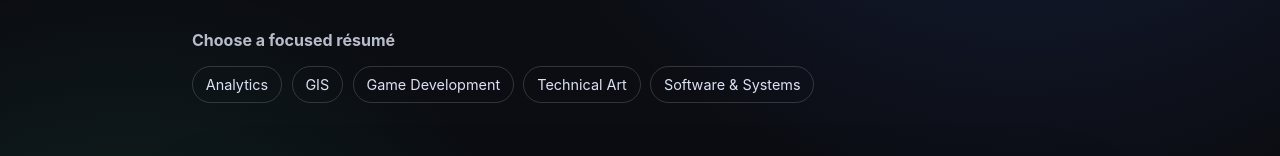
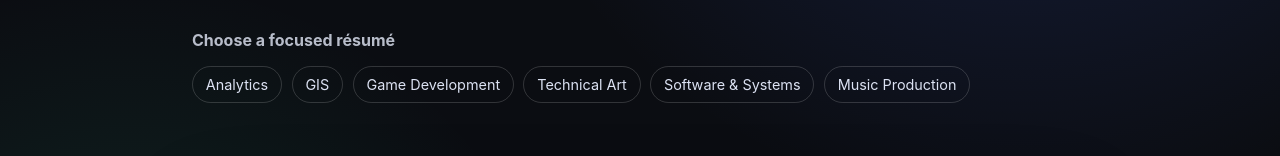
Before and after one commit to dreadstache/careeros, a React (Vite) app in the folder frontend/: page / in a window 1280 px wide. Shown: the part 565-721 px from the top of the page. Built offline with nearby package versions, Linux system fonts and the light colour scheme; no server answers.

Commit message:
Add verified music resume track

```diff
--- a/frontend/src/App.tsx
+++ b/frontend/src/App.tsx
@@ -16,7 +16,7 @@ export default function App() {
   const [review, setReview] = useState<Review | null>(null);
   const [message, setMessage] = useState("");
   const [busy, setBusy] = useState(false);
-  const resumeTracks = [["Analytics", "analytics"], ["GIS", "gis"], ["Game Development", "game-development"], ["Technical Art", "technical-art"], ["Software & Systems", "software-systems"]];
+  const resumeTracks = [["Analytics", "analytics"], ["GIS", "gis"], ["Game Development", "game-development"], ["Technical Art", "technical-art"], ["Software & Systems", "software-systems"], ["Music Production", "music-production"]];
 
   function chooseFile(event: ChangeEvent<HTMLInputElement>) {
     setFile(event.target.files?.[0] || null);
```
Also changed, not shown: 2 other files (tests, documents, lock files or other folders).
